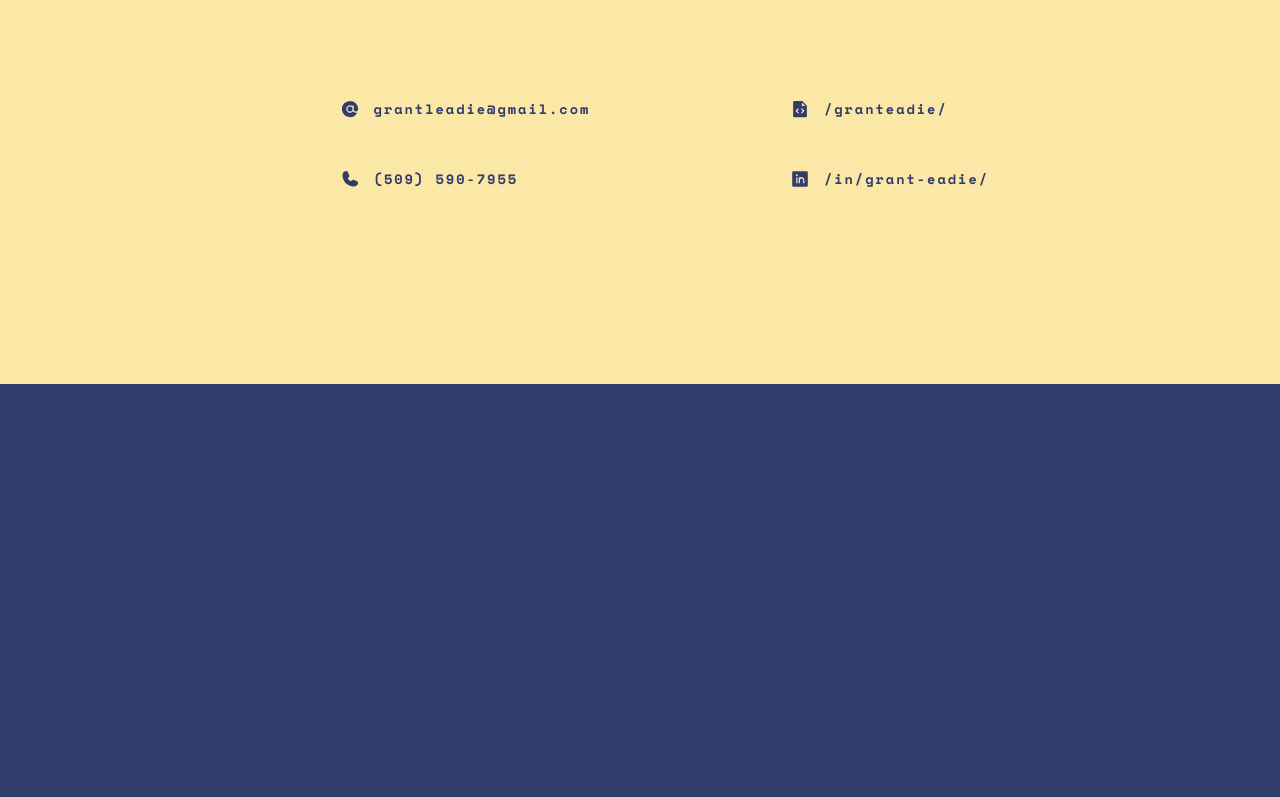
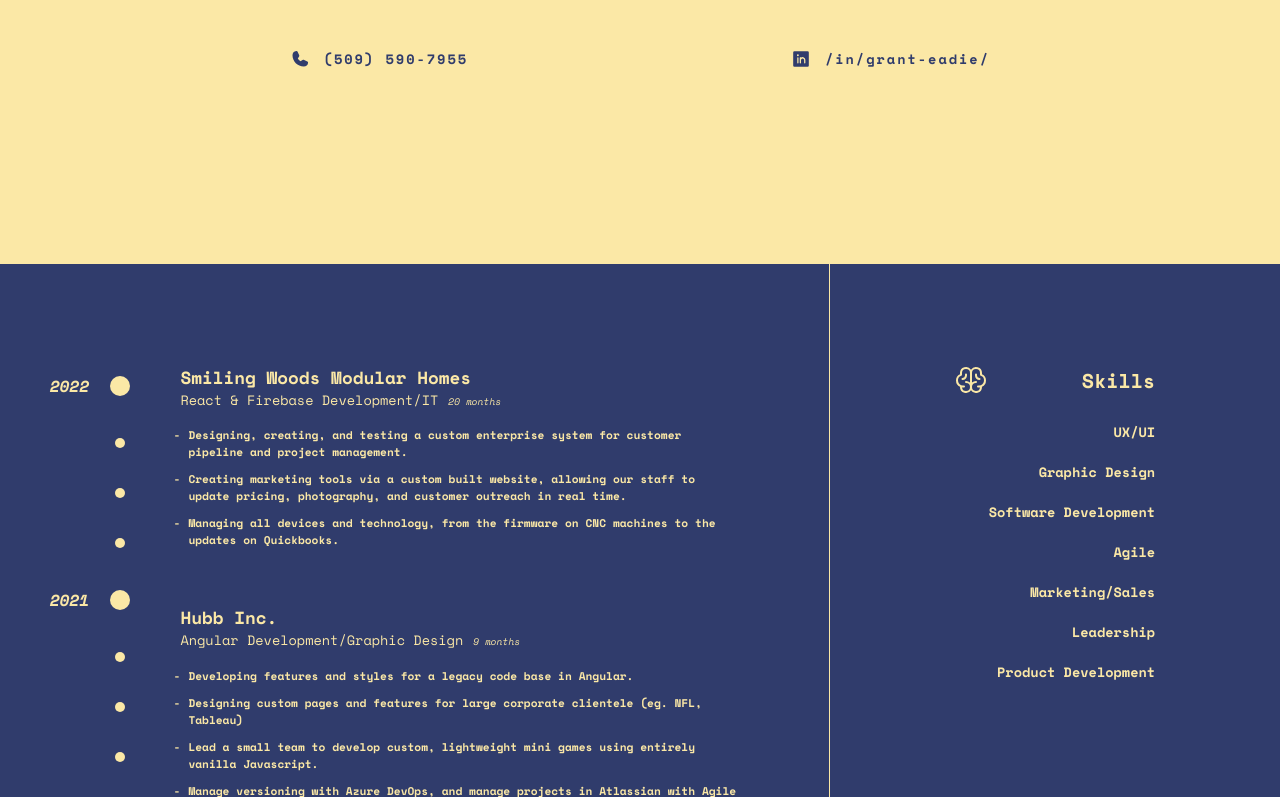
Before and after one commit to GrantEadie/resume, a React (Create React App) app: page / in a window 1280 px wide. Shown: the part 1301-2098 px from the top of the page. Before the commit the page ends 1685 px from the top, so only its background shows below. Built offline with nearby package versions, Linux system fonts and the light colour scheme.

Commit message:
complete the most of it.

```diff
--- a/src/comps/Main.js
+++ b/src/comps/Main.js
@@ -1,10 +1,12 @@
 import "./main.css";
 import Splash from "./splash/Splash";
+import Timeline from "./timeline/Timeline";
 
 const Main = () => {
   return (
     <div id="main">
       <Splash />
+      <Timeline />
     </div>
   );
 };
--- a/src/comps/main.css
+++ b/src/comps/main.css
@@ -2,4 +2,6 @@
   display: flex;
   justify-content: center;
   padding-top: 300px;
+  flex-direction: column;
+  align-items: center;
 }
--- a/src/comps/splash/quick-info.css
+++ b/src/comps/splash/quick-info.css
@@ -7,13 +7,13 @@
 }
 
 #quick-info {
-  max-width: 800px;
   display: flex;
+  justify-content: space-between;
   padding: 150px 0;
+  min-width: 700px;
 }
 
 .quick-info-section {
-  padding: 0 100px;
 }
 
 .quick-info-item {
--- a/src/comps/splash/splash.css
+++ b/src/comps/splash/splash.css
@@ -6,9 +6,9 @@
 }
 
 #splash {
+  min-height: 70vh;
   max-width: 1100px;
-  padding: 20px;
-  padding-bottom: 300px;
+  padding-top: 200px;
 }
 
 #splash-hello {
@@ -24,7 +24,6 @@
   line-height: 30px;
   margin-bottom: 100px;
   font-size: 0.85rem;
-
   width: 70%;
 }
 
--- /dev/null
+++ b/src/comps/timeline/Timeline.js
@@ -0,0 +1,58 @@
+import Calendar from "./calendar/Calendar";
+import "./timeline.css";
+import { workExperience, skills, tech } from "./items";
+import { Brain, Cpu } from "phosphor-react";
+
+const Timeline = () => {
+  return (
+    <div id="second-page-holder">
+      <div id="timeline">
+        <div id="calendar-holder">
+          <Calendar />
+          <div id="timeline-items-holder">
+            {workExperience.map((item, i) => (
+              <div key={i} className="timeline-item">
+                <div className="item-job">{item.job}</div>
+                <div className="item-title">
+                  {item.title}
+                  <div className="item-time">{item.time}</div>
+                </div>
+                <ul className="item-duties">
+                  {item.duties.map((duty, k) => (
+                    <li key={k}>{duty}</li>
+                  ))}
+                </ul>
+              </div>
+            ))}
+          </div>
+        </div>
+      </div>
+      <div id="qualifications">
+        <div className="qualification-list">
+          <div className="qualification-title">
+            <Brain size={32} weight="fill" />
+            Skills
+          </div>
+          <ul className="qualification-list-items">
+            {skills.map((skill, i) => (
+              <li key={i}>{skill}</li>
+            ))}
+          </ul>
+        </div>
+        <div className="qualification-list">
+          <div className="qualification-title">
+            <Cpu size={32} weight="fill" />
+            Technology
+          </div>
+          <ul className="qualification-list-items">
+            {tech.map((tech, i) => (
+              <li key={i}>{tech}</li>
+            ))}
+          </ul>
+        </div>
+      </div>
+    </div>
+  );
+};
+
+export default Timeline;
--- /dev/null
+++ b/src/comps/timeline/calendar/Calendar.js
@@ -0,0 +1,23 @@
+import "./calendar.css";
+
+const years = [2022, 2021, 2020, 2019, 2018, 2017];
+
+const Calendar = () => {
+  return (
+    <div id="calendar">
+      {years.map((year, i) => (
+        <div className="calendar-item" key={i}>
+          <div className="calendar-year">
+            <div className="calendar-year-text">{year}</div>
+            <div className="calendar-large-dot"></div>
+          </div>
+          <div className="calendar-small-dot"></div>
+          <div className="calendar-small-dot"></div>
+          <div className="calendar-small-dot"></div>
+        </div>
+      ))}
+    </div>
+  );
+};
+
+export default Calendar;
--- /dev/null
+++ b/src/comps/timeline/calendar/calendar.css
@@ -0,0 +1,38 @@
+#calendar {
+  width: 15%;
+  padding-right: 40px;
+}
+
+.calendar-year {
+  display: flex;
+  align-items: center;
+  margin-bottom: 20px;
+  justify-content: space-between;
+  width: 100%;
+}
+.calendar-item {
+  padding: 10px;
+
+  display: flex;
+  flex-direction: column;
+  align-items: flex-end;
+}
+
+.calendar-year-text {
+  font-weight: 900;
+  font-style: italic;
+}
+
+.calendar-large-dot {
+  width: 20px;
+  height: 20px;
+  background: var(--yellow);
+  border-radius: 50%;
+}
+.calendar-small-dot {
+  width: 10px;
+  height: 10px;
+  margin: 20px 5px;
+  background: var(--yellow);
+  border-radius: 50%;
+}
--- /dev/null
+++ b/src/comps/timeline/items.js
@@ -0,0 +1,86 @@
+export const workExperience = [
+  {
+    job: "Smiling Woods Modular Homes",
+    title: "React & Firebase Development/IT",
+    time: "20 months",
+    duties: [
+      "Designing, creating, and testing a custom enterprise system for customer pipeline and project management. ",
+      "Creating marketing tools via a custom built website, allowing our staff to update pricing, photography, and customer outreach in real time. ",
+      "Managing all devices and technology, from the firmware on CNC machines to the updates on Quickbooks. ",
+    ],
+  },
+  {
+    job: "Hubb Inc.",
+    title: "Angular Development/Graphic Design",
+    time: "9 months",
+    duties: [
+      "Developing features and styles for a legacy code base in Angular.",
+      "Designing custom pages and features for large corporate clientele (eg. NFL, Tableau) ",
+      "Lead a small team to develop custom, lightweight mini games using entirely vanilla Javascript.",
+      "Manage versioning with Azure DevOps, and manage projects in Atlassian with Agile principles.",
+    ],
+  },
+  {
+    job: "Universal Audio",
+    title: "Preset Engineer",
+    time: "5 months",
+    duties: [
+      "Working with an engineer team to build default presets on a new virtual instrument. ",
+    ],
+  },
+  {
+    job: "IO Academy",
+    title: "DAW Instructor",
+    time: "5 months",
+    duties: [
+      "Teaching classes of 50-200 students on the fundamentals and advanced techniques of production software, music theory, and song writing.",
+    ],
+  },
+  {
+    job: "Marmoset Agency",
+    title: "Producer/Performer/Song writer",
+    time: "4 months",
+    duties: [
+      "Working with a small team to produce commercially licensed music for large scale corporations such as Snapchat, Pepsi, Amazon, and Chrysler.",
+    ],
+  },
+  {
+    job: "SHAED (musical group)",
+    title: "Producer/Performer/Song writer",
+    time: "6 months",
+    duties: [
+      "Working with a small group to write, perform, and produce a 3x platinum single and platinum album.",
+    ],
+  },
+  {
+    job: "Manatee Commune (musical artist)",
+    title: "Producer/Performer/Song writer",
+    time: "5 years",
+    duties: [
+      "Writing, performing, and producing four albums as a solo artist and collaborator. ",
+      "Designing, crafting, and performing full live productions (lighting, sound engineering, etc) as an internationally touring musician.",
+    ],
+  },
+];
+
+export const skills = [
+  "UX/UI",
+  "Graphic Design",
+  "Software Development",
+  "Agile",
+  "Marketing/Sales",
+  "Leadership",
+  "Product Development",
+];
+
+export const tech = [
+  "React",
+  "Angular",
+  "CSS/HTML",
+  "Ruby/Rails",
+  "JavaScript",
+  "C#/ASP.NET",
+  "Firebase/AWS",
+  "Figma",
+  "Photoshop/Illustrator",
+];
--- /dev/null
+++ b/src/comps/timeline/timeline.css
@@ -0,0 +1,96 @@
+#second-page-holder {
+  display: flex;
+  justify-content: center;
+  width: 100%;
+}
+
+#timeline {
+  background: var(--blue);
+  padding: 100px 40px;
+  width: 75%;
+  display: flex;
+  justify-content: center;
+}
+
+#calendar-holder {
+  display: flex;
+  padding-right: 40px;
+  max-width: 800px;
+}
+
+#timeline-items-holder {
+  width: 85%;
+}
+
+.timeline-item {
+  padding-bottom: 40px;
+}
+
+.item-job {
+  font-size: 1.1rem;
+  font-weight: 900;
+}
+
+.item-title {
+  display: flex;
+  align-items: baseline;
+  font-size: 0.85rem;
+}
+
+.item-time {
+  font-size: 0.6rem;
+  font-style: italic;
+  padding: 0 10px;
+}
+
+.item-duties {
+  font-size: 0.7rem;
+  padding: 0;
+}
+
+.item-duties li {
+  list-style-type: "-";
+  padding: 5px 8px;
+  font-weight: 900;
+}
+
+#qualifications {
+  width: 25%;
+
+  border-left: 1px solid var(--yellow);
+  display: flex;
+  align-items: center;
+  flex-direction: column;
+  padding: 100px;
+}
+
+.qualification-list {
+  max-width: 200px;
+  margin-bottom: 100px;
+}
+
+.qualification-title {
+  display: flex;
+  justify-content: space-between;
+  align-items: center;
+  font-weight: 900;
+  font-size: 1.25rem;
+}
+
+.qualification-title svg {
+  padding-right: 20px;
+}
+
+.qualification-list-items {
+  display: flex;
+  flex-direction: column;
+  align-items: flex-end;
+  list-style: none;
+}
+
+.qualification-list-items li {
+  padding: 10px 0;
+  font-weight: 900;
+  font-size: 0.85rem;
+  width: max-content;
+}
--- a/src/index.css
+++ b/src/index.css
@@ -1,9 +1,10 @@
 @import url("https://fonts.googleapis.com/css2?family=Space+Mono:ital,wght@0,400;0,700;1,400;1,700&display=swap");
-@import url('https://fonts.googleapis.com/css2?family=Roboto+Mono:ital,wght@0,100;0,200;0,300;0,400;0,500;0,600;0,700;1,100;1,200;1,300;1,400;1,500;1,600;1,700&display=swap');
+@import url("https://fonts.googleapis.com/css2?family=Roboto+Mono:ital,wght@0,100;0,200;0,300;0,400;0,500;0,600;0,700;1,100;1,200;1,300;1,400;1,500;1,600;1,700&display=swap");
 
 :root {
   --blue: #303c6c;
   --yellow: #fbe8a6;
+  --orange: #f4976c;
 }
 
 body {
```
